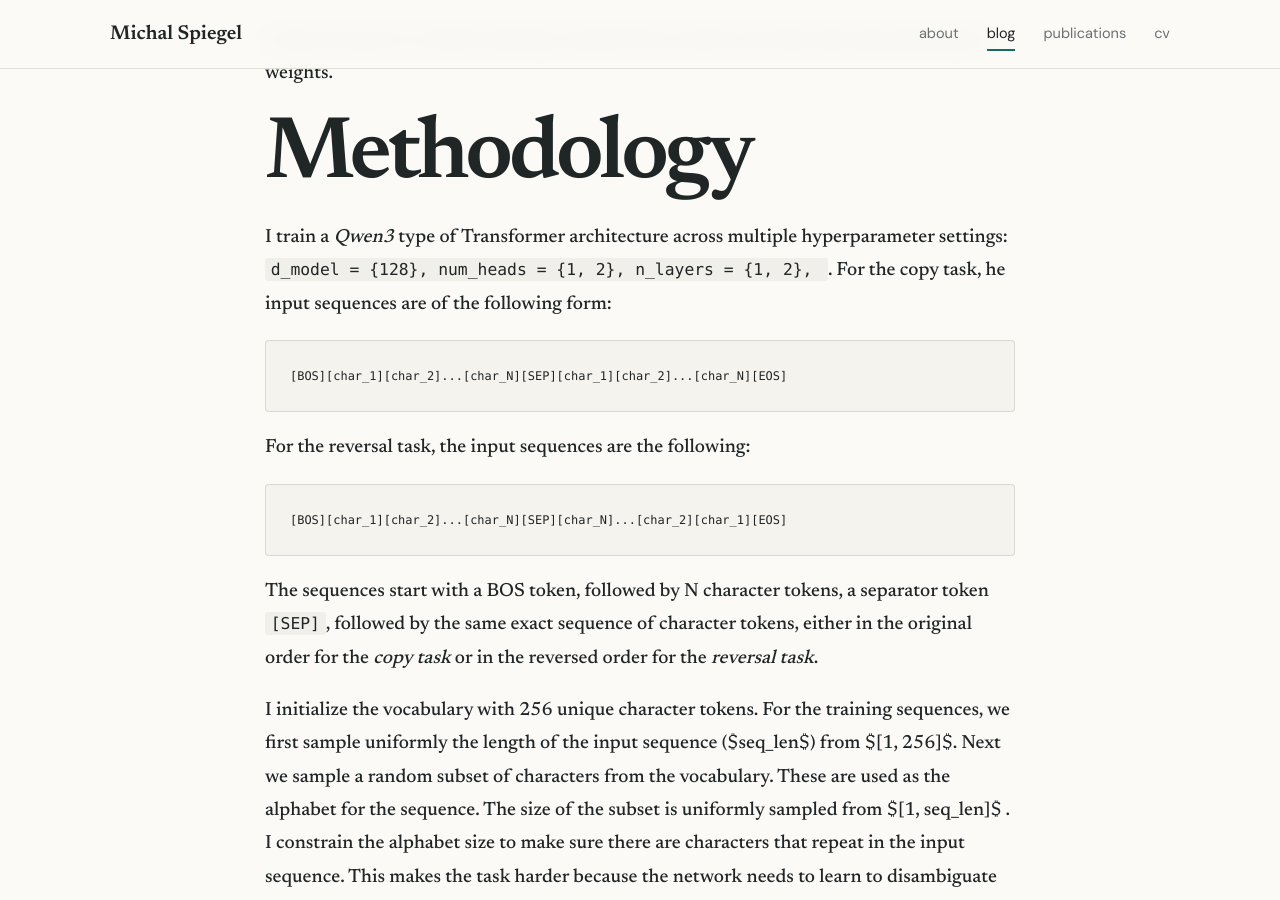
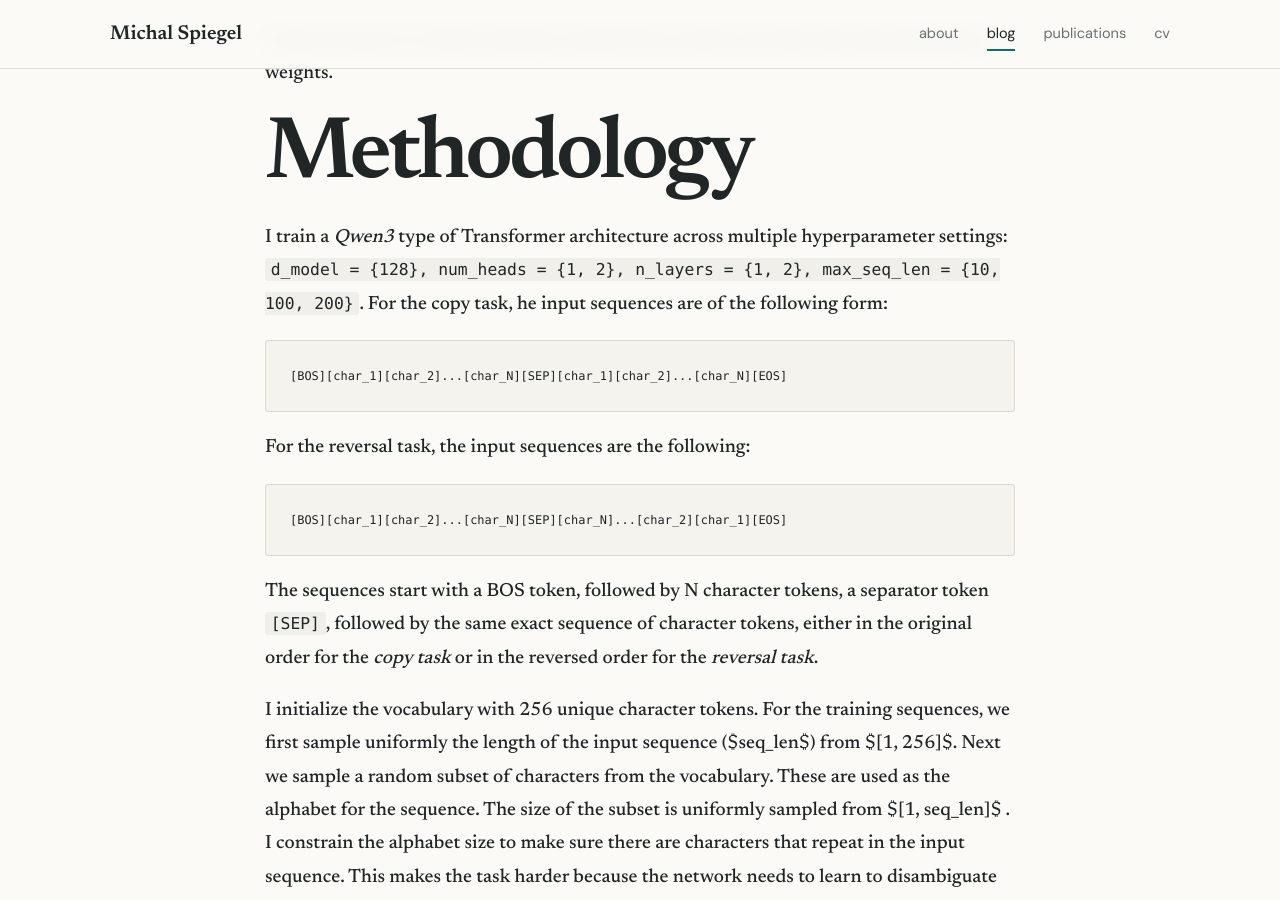
Before and after one commit to michalspiegel/michalspiegel.github.io, a Jekyll site: the page built from _posts/2026-11-02-rope-reversal.md, in a window 1280 px wide and 900 px high, scrolled down 1832 px. Built offline with Jekyll 4.4.1, drawn with Linux system fonts in a browser that asks for light colours.

Commit message:
Sync posts from vault (3af4c2d)

````diff
--- a/_posts/2026-11-02-rope-reversal.md
+++ b/_posts/2026-11-02-rope-reversal.md
@@ -23,7 +23,7 @@ The attention module is the only Transformer component that allows information f
 
 In the next part we will be training a model from scratch to do this task and analyzing it's weights.
 # Methodology
-I train a *Qwen3* type of Transformer architecture across multiple hyperparameter settings: `d_model = {128}, num_heads = {1, 2}, n_layers = {1, 2}, `. For the copy task, he input sequences are of the following form:
+I train a *Qwen3* type of Transformer architecture across multiple hyperparameter settings: `d_model = {128}, num_heads = {1, 2}, n_layers = {1, 2}, max_seq_len = {10, 100, 200}`. For the copy task, he input sequences are of the following form:
 
 ```
 [BOS][char_1][char_2]...[char_N][SEP][char_1][char_2]...[char_N][EOS]
````
